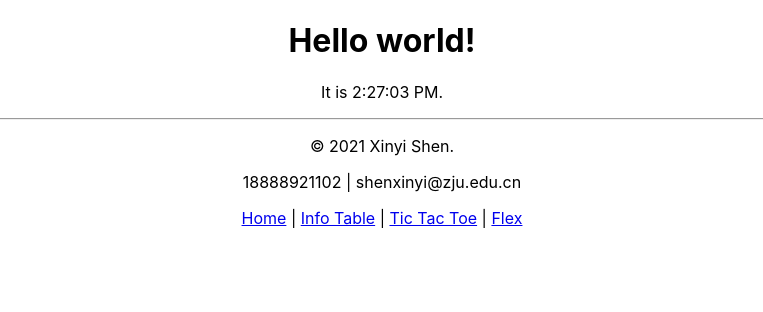
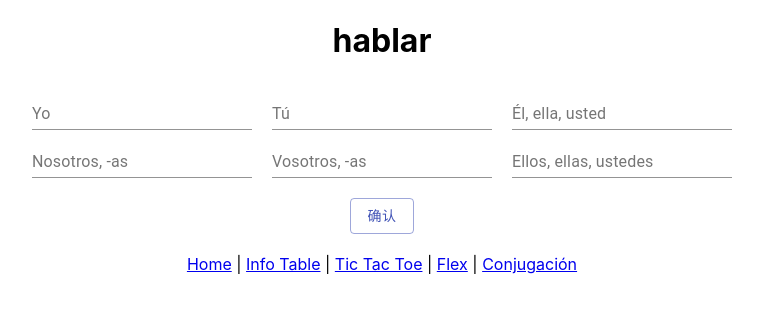
Before and after one commit to Sxy623/Homepage, a React (Create React App) app: page /conjugacion in a window 1280 px wide. Before the commit this address led to /. Shown: the top 312 px of the page, without its empty margins (258-1021 px from the left). Built offline with nearby package versions, Linux system fonts and the light colour scheme.

Commit message:
Conjugación demo

```diff
--- a/src/App.jsx
+++ b/src/App.jsx
@@ -5,6 +5,7 @@ import Home from "./Home";
 import InfoTable from "./InfoTable";
 import Game from "./Game";
 import Flex from "./Flex";
+import Conjugacion from "./Conjugacion";
 
 export default function App() {
   return (
@@ -22,6 +23,10 @@ export default function App() {
           <Redirect to="/flex" />
           <Flex />
         </Route>
+        <Route path="/conjugacion">
+          <Redirect to="/conjugacion" />
+          <Conjugacion />
+        </Route>
         <Route path="/">
           <Redirect to="/" />
           <Home />
@@ -30,7 +35,8 @@ export default function App() {
       <Link to="/">Home</Link>{" | "}
       <Link to="/info-table">Info Table</Link>{" | "}
       <Link to="/tic-tac-toe">Tic Tac Toe</Link>{" | "}
-      <Link to="/flex">Flex</Link>
+      <Link to="/flex">Flex</Link>{" | "}
+      <Link to="/conjugacion">Conjugación</Link>
     </Router>
   );
 }
--- /dev/null
+++ b/src/Conjugacion.css
@@ -0,0 +1,8 @@
+.text-field {
+  display: inline;
+  margin: 10px;
+}
+
+.button {
+  margin: 20px;
+}
--- /dev/null
+++ b/src/Conjugacion.jsx
@@ -0,0 +1,43 @@
+import React from "react";
+import "./Conjugacion.css"
+import TextField from '@material-ui/core/TextField';
+import Button from '@material-ui/core/Button';
+
+class Conjugacion extends React.Component {
+
+  render() {
+    let question = "hablar"
+    return (
+      <div>
+        <h1>{question}</h1>
+        <form noValidate autoComplete="off">
+          <div className="text-field">
+            <TextField id="standard-basic" label="Yo" />
+          </div>
+          <div className="text-field">
+            <TextField id="standard-basic" label="Tú" />
+          </div>
+          <div className="text-field">
+            <TextField id="standard-basic" label="Él, ella, usted" />
+          </div>
+          <br />
+          <div className="text-field">
+            <TextField id="standard-basic" label="Nosotros, -as" />
+          </div>
+          <div className="text-field">
+            <TextField id="standard-basic" label="Vosotros, -as" />
+          </div>
+          <div className="text-field">
+            <TextField id="standard-basic" label="Ellos, ellas, ustedes" />
+          </div>
+          <br />
+          <div className="button">
+           <Button className="button" variant="outlined" color="primary">确认</Button>
+          </div>
+        </form>
+      </div>
+    );
+  }
+}
+
+export default Conjugacion;
--- a/src/Dice.css
+++ b/src/Dice.css
@@ -2,6 +2,7 @@
   display: flex;
   flex-direction: row;
   flex-wrap: wrap;
+  justify-content: center;
 }
 
 .first-face {
```
Also changed, not shown: package.json (line endings or trailing spaces).
